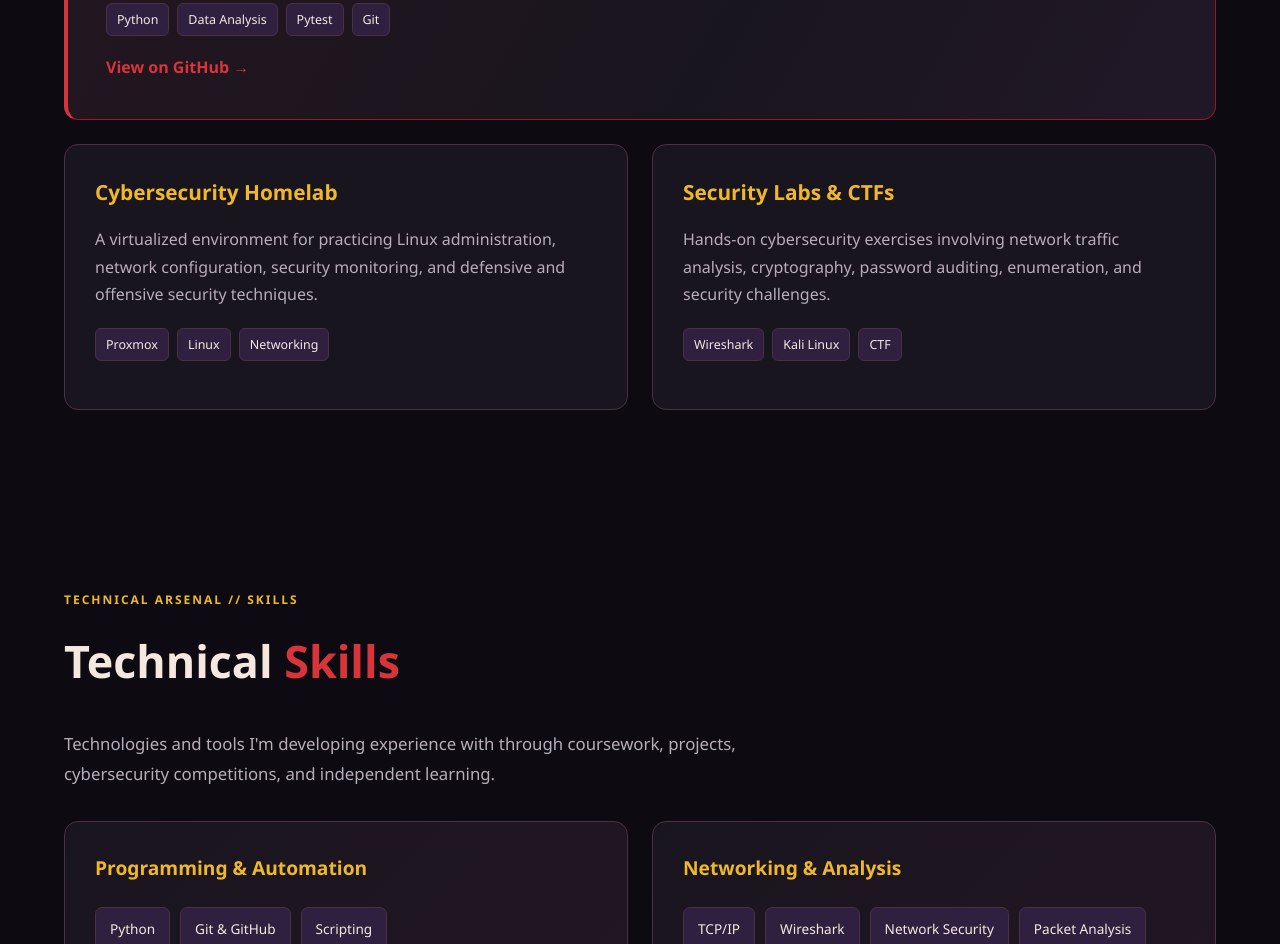
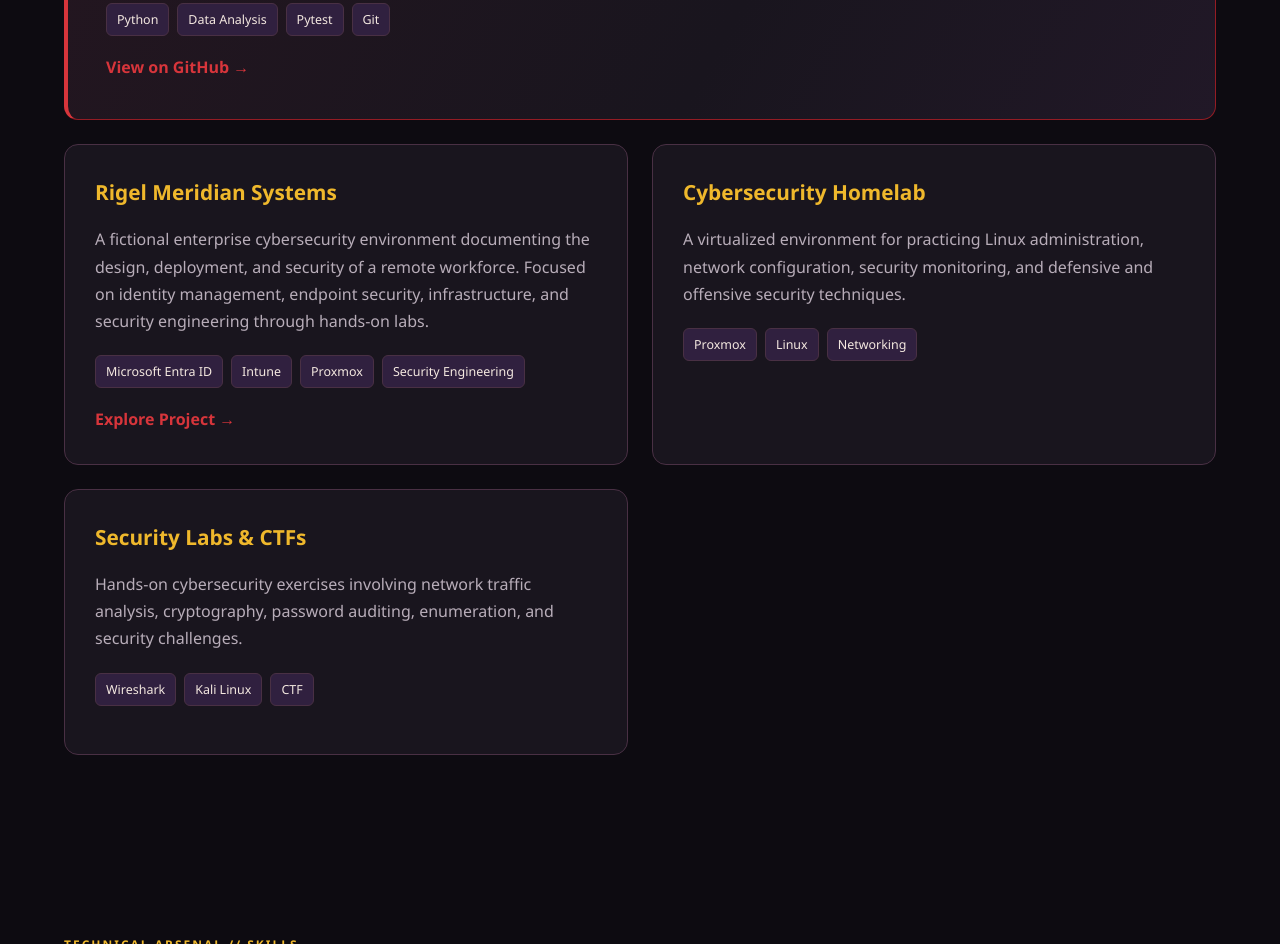
Before and after one commit to cruisicon/cruisicon.github.io, a plain HTML site: page index.html in a window 1280 px wide. Shown: the part 1855-2799 px from the top of the page. Drawn offline with Linux system fonts and the light colour scheme; a script that the page names is missing.

Commit message:
Add Rigel Meridian Systems security lab to portfolio

```diff
--- a/index.html
+++ b/index.html
@@ -153,6 +153,34 @@
                        target="_blank"
                        rel="noopener noreferrer">
                         View on GitHub →
+                    </a>
+
+                </article>
+
+                <!-- RIGEL MERIDIAN SYSTEMS -->
+                <article class="project-card">
+
+                    <h3>Rigel Meridian Systems</h3>
+
+                    <p>
+                        A fictional enterprise cybersecurity environment
+                        documenting the design, deployment, and security
+                        of a remote workforce. Focused on identity
+                        management, endpoint security, infrastructure,
+                        and security engineering through hands-on labs.
+                    </p>
+
+                    <div class="project-tags">
+                        <span>Microsoft Entra ID</span>
+                        <span>Intune</span>
+                        <span>Proxmox</span>
+                        <span>Security Engineering</span>
+                    </div>
+
+                    <a href="https://cruisicon.github.io/rigel-meridian-security-lab/"
+                    target="_blank"
+                    rel="noopener noreferrer">
+                        Explore Project →
                     </a>
 
                 </article>
```
